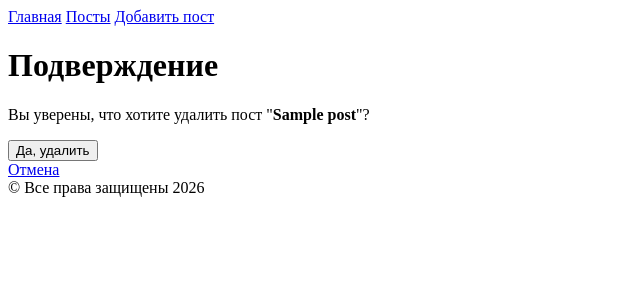
After one commit to artemduvakin9-gif/django-projects, a Django app: page /posts/1/remove/ in a window 1280 px wide. The commit adds this page. Shown: the top 300 px of the page, without its empty margins (0-640 px from the left). Run offline with Django 5.2, Linux system fonts and the light colour scheme; tables that the repository leaves empty hold one stand-in row (values such as "Sample post").

Commit message:
feat(posts/remove): Реализовать подтверждение удаления поста через шаблон.

```diff
--- a/apps/blog/templates/blog/pages/post_detail.html
+++ b/apps/blog/templates/blog/pages/post_detail.html
@@ -14,8 +14,6 @@
     <p>{{ post.text }}</p>
     <p>{{ post.created_at|date:"d.m.Y H:i" }}</p>
     <a href="{% url 'blog:post_edit' post_id=post.id %}">Редактировать</a>
-    <form method="POST" action="{% url 'blog:post_remove' post_id=post.id %}">
-        {% csrf_token %}
-        <button type="submit">Удалить</button>
+<a href="{% url 'blog:post_remove' post_id=post.id %}">Удалить</a>
     </form>
 {% endblock page_content %}
--- /dev/null
+++ b/apps/blog/templates/blog/pages/post_remove_confirm.html
@@ -0,0 +1,16 @@
+{% extends "blog/base.html" %}
+
+{% block page_title %}
+    Подверждение удаления поста
+{% endblock page_title %}
+
+{% block page_content %}
+    <h1>Подверждение</h1>
+    <p>Вы уверены, что хотите удалить пост "<strong>{{ post.title }}</strong>"?</p>
+
+    <form method="POST">
+        {% csrf_token %}
+        <button type="submit">Да, удалить</button>
+    </form>
+    <a href="{% url 'blog:post_detail' post.id %}">Отмена</a>
+{% endblock page_content %}
--- a/apps/blog/views.py
+++ b/apps/blog/views.py
@@ -1,5 +1,4 @@
 from django.shortcuts import get_object_or_404, redirect, render
-from django.views.decorators.http import require_POST
 
 
 from blog.forms import PostForm
@@ -74,7 +73,12 @@ def post_edit_view(request, post_id):
             }
         )
 
-@require_POST
-def post_remove_view(_, post_id):
-    get_object_or_404(Post, id=post_id).delete()
-    return redirect("blog:post_list")
+
+def post_remove_view(request, post_id):
+    post = get_object_or_404(Post, id=post_id)
+
+    if request.method == "POST":
+        post.delete()
+        return redirect("blog:post_list")
+
+    return render(request, 'blog/pages/post_remove_confirm.html', {'post': post})
```
